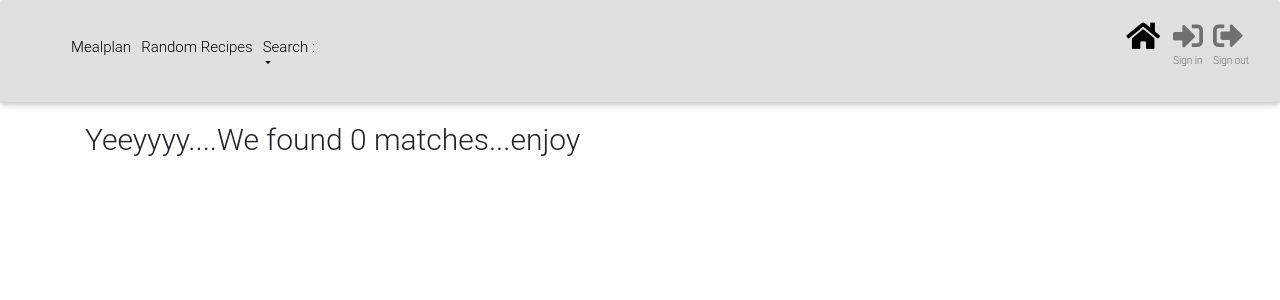
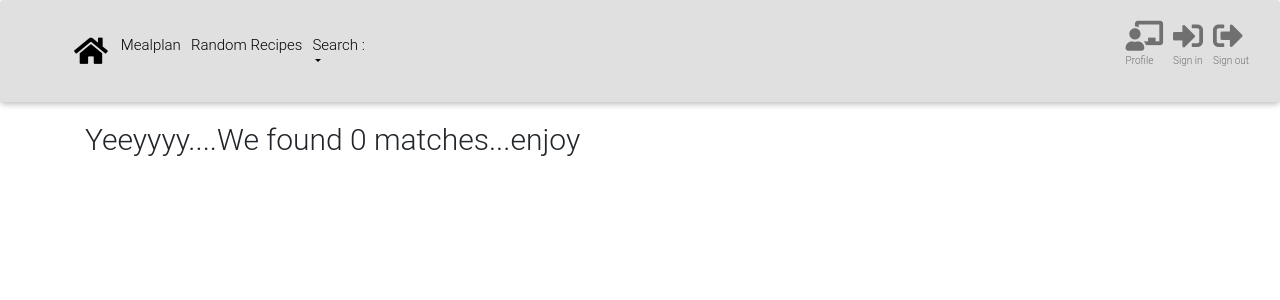
Before and after one commit to Nasseh123/Recipes4U, a Flask app: page /search/1 in a window 1280 px wide. Shown: the top 300 px of the page. Run offline with Flask 2, Linux system fonts and the light colour scheme; data that the repository does not hold is empty; some libraries are stand-ins or nearby versions.

Commit message:
make text visible

```diff
--- a/app/templates/index.html
+++ b/app/templates/index.html
@@ -7,8 +7,8 @@
                                  background-size: cover">
       <div class="text-white text-center py-5 px-4 my-5">
           <div>
-              <h2 class="card-title h1-responsive pt-3 mb-5 font-bolder" style="font-size: 40pt"><strong>Welcome to RECIPES4U</strong></h2>
-              <p class="mx-5 mb-5">We provide you with unlimited recipes to suit your every culinary need </p>
+              <h2 class="card-title h1-responsive pt-3 mb-5 font-bolder" style="font-size: 40pt;margin-left:10%;margin-right:10%;background-color:black;border-radius: 40px;"><strong>Welcome to RECIPES4U</strong></h2>
+              <p class="mx-5 mb-5" style= "background-color: rgb(151, 107, 25);border-radius:40px;margin-left:20%;margin-right:20%">We provide you with unlimited recipes to suit your every culinary need </p>
               <hr>
               <form href="/recipe">
                 <input type="text" name="general_query" style= "border-radius: 35px;width:25%" placeholder="Search for a recipe" class="form-control">
--- a/app/templates/navbar.html
+++ b/app/templates/navbar.html
@@ -10,6 +10,10 @@
     <div class="collapse navbar-collapse" id="basicExampleNav">
 
         <ul class="navbar-nav mr-auto">
+            <li class="nav-item">
+                <a class="nav-link" href="/"><i class="fas fa-home fa-3x"></i>
+                </a>
+            </li>
 
             <li class="nav-item">
                 <a class="nav-link" href="/mealplan">
@@ -34,10 +38,10 @@
 
         </ul>
         <ul class="navbar-nav ml-auto">
-            <li class="nav-item">
-                <a class="nav-link" href="/"><i class="fas fa-home fa-3x"></i>
-                </a>
-            </li>
+            <li><a class="nav-link" href="#"><i
+                class="fas fa-chalkboard-teacher fa-3x"></i>
+            <p>Profile</p>
+                </a></li>
             <li><a class="nav-link" href="/"><i class="fas fa-sign-in-alt fa-3x"></i>
                     <p>Sign in</p>
                 </a></li>
```
